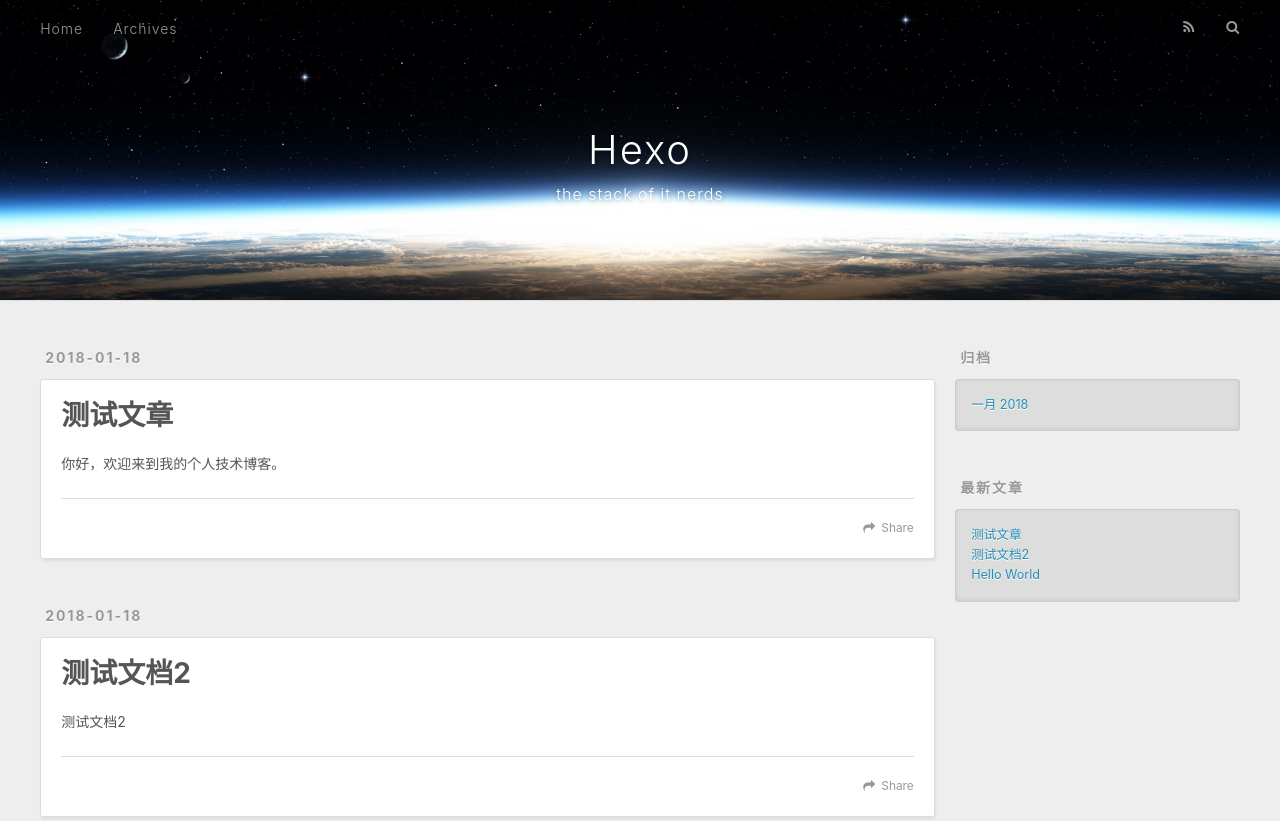
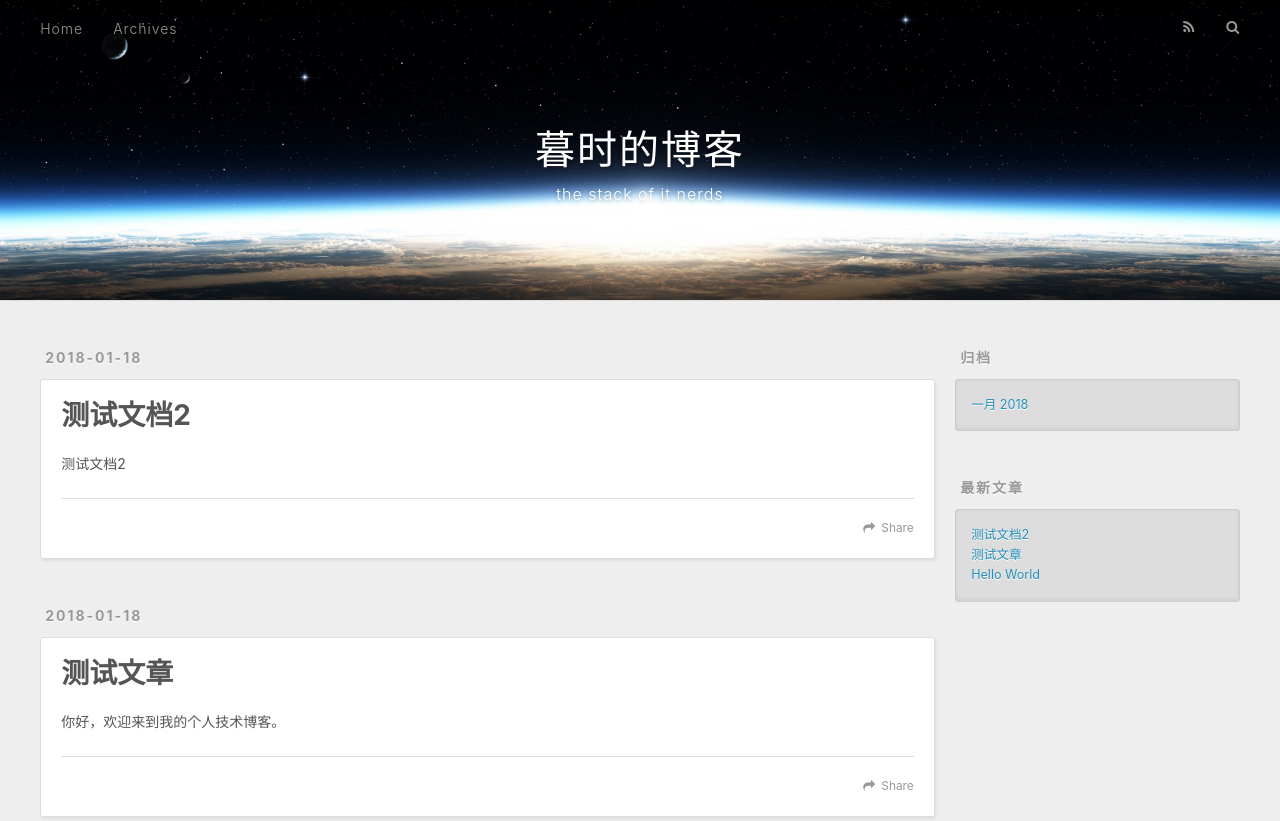
Before and after one commit to 734290209/734290209.github.io, a plain HTML site: page index.html in a window 1280 px wide. Shown: the top 821 px of the page. Drawn offline with nearby package versions, Linux system fonts and the light colour scheme.

Commit message:
Site updated: 2018-01-18 01:14:50

```diff
--- a/index.html
+++ b/index.html
@@ -5,20 +5,20 @@
 
 
 
-  <title>Hexo</title>
+  <title>暮时的博客</title>
   <meta name="viewport" content="width=device-width, initial-scale=1, maximum-scale=1">
   <meta name="description" content="start from zero">
 <meta property="og:type" content="website">
-<meta property="og:title" content="Hexo">
+<meta property="og:title" content="暮时的博客">
 <meta property="og:url" content="http://yoursite.com/index.html">
-<meta property="og:site_name" content="Hexo">
+<meta property="og:site_name" content="暮时的博客">
 <meta property="og:description" content="start from zero">
 <meta property="og:locale" content="zh-CN">
 <meta name="twitter:card" content="summary">
-<meta name="twitter:title" content="Hexo">
+<meta name="twitter:title" content="暮时的博客">
 <meta name="twitter:description" content="start from zero">
 
-    <link rel="alternate" href="/atom.xml" title="Hexo" type="application/atom+xml">
+    <link rel="alternate" href="/atom.xml" title="暮时的博客" type="application/atom+xml">
 
 
     <link rel="icon" href="/favicon.png">
@@ -37,7 +37,7 @@
   <div id="header-outer" class="outer">
     <div id="header-title" class="inner">
       <h1 id="logo-wrap">
-        <a href="/" id="logo">Hexo</a>
+        <a href="/" id="logo">暮时的博客</a>
       </h1>
 
         <h2 id="subtitle-wrap">
@@ -69,6 +69,43 @@
       <div class="outer">
         <section id="main">
 
+    <article id="post-测试文章 - 副本" class="article article-type-post" itemscope itemprop="blogPost">
+  <div class="article-meta">
+    <a href="/2018/01/18/测试文章 - 副本/" class="article-date">
+  <time datetime="2018-01-17T16:57:15.000Z" itemprop="datePublished">2018-01-18</time>
+</a>
+
+  </div>
+  <div class="article-inner">
+
+
+      <header class="article-header">
+
+
+    <h1 itemprop="name">
+      <a class="article-title" href="/2018/01/18/测试文章 - 副本/">测试文档2</a>
+    </h1>
+
+
+      </header>
+
+    <div class="article-entry" itemprop="articleBody">
+
+        <p>测试文档2</p>
+
+
+    </div>
+    <footer class="article-footer">
+      <a data-url="http://yoursite.com/2018/01/18/测试文章 - 副本/" data-id="cjcjbv01l0001zwwu9wxvjdgc" class="article-share-link">Share</a>
+
+
+    </footer>
+  </div>
+
+</article>
+
+
+
     <article id="post-测试文章" class="article article-type-post" itemscope itemprop="blogPost">
   <div class="article-meta">
     <a href="/2018/01/18/测试文章/" class="article-date">
@@ -96,44 +133,7 @@
 
     </div>
     <footer class="article-footer">
-      <a data-url="http://yoursite.com/2018/01/18/测试文章/" data-id="cjcjbqvka0001dcwukeprbbap" class="article-share-link">Share</a>
-
-
-    </footer>
-  </div>
-
-</article>
-
-
-
-    <article id="post-测试文章 - 副本" class="article article-type-post" itemscope itemprop="blogPost">
-  <div class="article-meta">
-    <a href="/2018/01/18/测试文章 - 副本/" class="article-date">
-  <time datetime="2018-01-17T16:57:15.000Z" itemprop="datePublished">2018-01-18</time>
-</a>
-
-  </div>
-  <div class="article-inner">
-
-
-      <header class="article-header">
-
-
-    <h1 itemprop="name">
-      <a class="article-title" href="/2018/01/18/测试文章 - 副本/">测试文档2</a>
-    </h1>
-
-
-      </header>
-
-    <div class="article-entry" itemprop="articleBody">
-
-        <p>测试文档2</p>
-
-
-    </div>
-    <footer class="article-footer">
-      <a data-url="http://yoursite.com/2018/01/18/测试文章 - 副本/" data-id="cjcjbqvkc0002dcwu65ta19cx" class="article-share-link">Share</a>
+      <a data-url="http://yoursite.com/2018/01/18/测试文章/" data-id="cjcjbv01o0002zwwuz0g0q97s" class="article-share-link">Share</a>
 
 
     </footer>
@@ -178,7 +178,7 @@
 
     </div>
     <footer class="article-footer">
-      <a data-url="http://yoursite.com/2018/01/18/hello-world/" data-id="cjcjbqvk40000dcwupg189436" class="article-share-link">Share</a>
+      <a data-url="http://yoursite.com/2018/01/18/hello-world/" data-id="cjcjbv01g0000zwwuouky7t59" class="article-share-link">Share</a>
 
 
     </footer>
@@ -219,11 +219,11 @@
       <ul>
 
           <li>
-            <a href="/2018/01/18/测试文章/">测试文章</a>
+            <a href="/2018/01/18/测试文章 - 副本/">测试文档2</a>
           </li>
 
           <li>
-            <a href="/2018/01/18/测试文章 - 副本/">测试文档2</a>
+            <a href="/2018/01/18/测试文章/">测试文章</a>
           </li>
 
           <li>
```
Also changed, not shown: 2018/01/18/hello-world/index.html (+9 -9 lines), 2018/01/18/测试文章 - 副本/index.html (+9 -18 lines), 2018/01/18/测试文章/index.html (+18 -9 lines), archives/2018/01/index.html (+12 -12 lines), archives/2018/index.html (+12 -12 lines), archives/index.html (+12 -12 lines).
